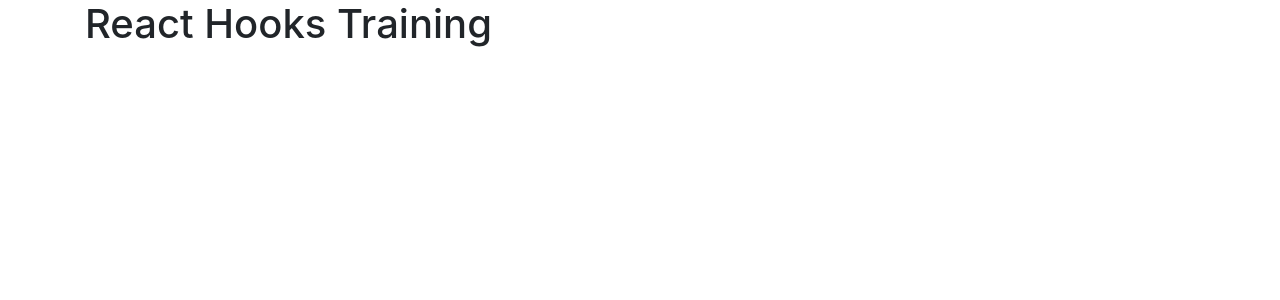
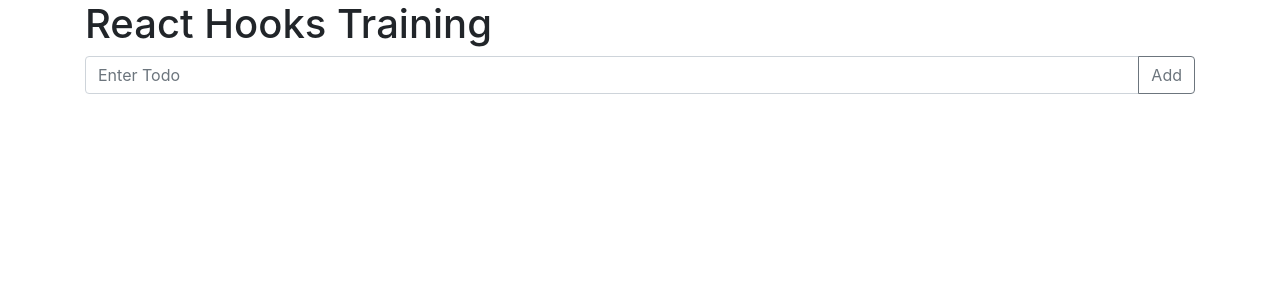
Before and after one commit to chawla-amit/react-hooks-training, a React (Create React App) app: page / in a window 1280 px wide. Shown: the top 300 px of the page. Built offline with nearby package versions, Linux system fonts and the light colour scheme.

Commit message:
Added Class based todolist

```diff
--- a/package.json
+++ b/package.json
@@ -8,7 +8,8 @@
     "@testing-library/user-event": "^7.1.2",
     "react": "^16.13.1",
     "react-dom": "^16.13.1",
-    "react-scripts": "3.4.1"
+    "react-scripts": "3.4.1",
+    "uuid": "^8.0.0"
   },
   "scripts": {
     "start": "react-scripts start",
--- a/src/App.js
+++ b/src/App.js
@@ -1,10 +1,13 @@
 import React from "react";
+import Todos from "./components/todos";
 
 function App() {
   return (
     <div className="container">
       <h1>React Hooks Training</h1>
-      <main></main>
+      <main>
+        <Todos />
+      </main>
     </div>
   );
 }
--- /dev/null
+++ b/src/components/add-todo/index.jsx
@@ -0,0 +1,51 @@
+import React, { PureComponent } from "react";
+
+class AddTodo extends PureComponent {
+  constructor(props) {
+    super(props);
+    this.state = {
+      text: ""
+    };
+  }
+
+  onChangeHandler = event => {
+    this.setState({ text: event.target.value });
+  };
+
+  onAddClick = event => {
+    const { addTodoHandler } = this.props;
+    const { text } = this.state;
+    if (text) {
+      this.setState({ text: "" });
+      addTodoHandler(text);
+    }
+  };
+
+  render() {
+    return (
+      <div className="input-group mb-3">
+        <input
+          type="text"
+          className="form-control"
+          placeholder="Enter Todo"
+          aria-label="Enter Todo"
+          aria-describedby="button-addon2"
+          onChange={this.onChangeHandler}
+          value={this.state.text}
+        />
+        <div className="input-group-append">
+          <button
+            className="btn btn-outline-secondary"
+            type="button"
+            id="button-addon2"
+            onClick={this.onAddClick}
+          >
+            Add
+          </button>
+        </div>
+      </div>
+    );
+  }
+}
+
+export default AddTodo;
--- /dev/null
+++ b/src/components/todo-item/index.jsx
@@ -0,0 +1,38 @@
+import React from "react";
+
+const TodoItem = ({
+  id,
+  text,
+  completed,
+  onCompletedHandler,
+  onDeleteHandler
+}) => {
+  console.log("render item", id);
+  return (
+    <div
+      className={`card d-flex ${
+        completed ? "text-white bg-secondary" : "bg-light"
+      } mb-3`}
+      onClick={() => onCompletedHandler({ id, completed })}
+    >
+      <div className="d-inline-flex">
+        <div className="card-body">{text}</div>
+        {completed && (
+          <button
+            type="button"
+            className="close mr-3"
+            aria-label="Close"
+            onClick={event => {
+              event.stopPropagation();
+              onDeleteHandler({ id });
+            }}
+          >
+            <span aria-hidden="true">&times;</span>
+          </button>
+        )}
+      </div>
+    </div>
+  );
+};
+
+export default React.memo(TodoItem);
--- /dev/null
+++ b/src/components/todo-list/index.jsx
@@ -0,0 +1,19 @@
+import React from "react";
+import TodoItem from "../todo-item";
+
+const TodoList = ({ todos, onCompletedHandler, onDeleteHandler }) => {
+  return (
+    <>
+      {todos.map(todo => (
+        <TodoItem
+          key={todo.id}
+          {...todo}
+          onCompletedHandler={onCompletedHandler}
+          onDeleteHandler={onDeleteHandler}
+        />
+      ))}
+    </>
+  );
+};
+
+export default React.memo(TodoList);
--- /dev/null
+++ b/src/components/todos/index.jsx
@@ -0,0 +1,63 @@
+import React, { PureComponent } from "react";
+import { v4 as uuidV4 } from "uuid";
+import AddTodo from "../add-todo";
+import TodoList from "../todo-list";
+
+class Todos extends PureComponent {
+  constructor(props) {
+    super(props);
+    this.state = {
+      todos: []
+    };
+  }
+
+  componentDidMount() {
+    this.setState({ todos: JSON.parse(localStorage.getItem("todos")) || [] });
+  }
+  componentDidUpdate(prevProps, prevState) {
+    const { todos: preTodos } = prevState;
+    const { todos } = this.state;
+    if (todos !== preTodos) {
+      localStorage.setItem("todos", JSON.stringify(todos));
+    }
+  }
+
+  addTodoHandler = text => {
+    const { todos } = this.state;
+    this.setState({
+      todos: [...todos, { id: uuidV4(), text, completed: false }]
+    });
+  };
+
+  onCompletedHandler = ({ id, completed }) => {
+    const { todos } = this.state;
+    this.setState({
+      todos: todos.map(todo =>
+        todo.id === id ? { ...todo, completed: !completed } : todo
+      )
+    });
+  };
+
+  onDeleteHandler = ({ id }) => {
+    const { todos } = this.state;
+    this.setState({
+      todos: todos.filter(todo => todo.id !== id)
+    });
+  };
+
+  render() {
+    const { todos } = this.state;
+    return (
+      <>
+        <AddTodo addTodoHandler={this.addTodoHandler} />
+        <TodoList
+          todos={todos}
+          onCompletedHandler={this.onCompletedHandler}
+          onDeleteHandler={this.onDeleteHandler}
+        />
+      </>
+    );
+  }
+}
+
+export default Todos;
```
Also changed, not shown: 1 other file (tests, documents, lock files or other folders).
